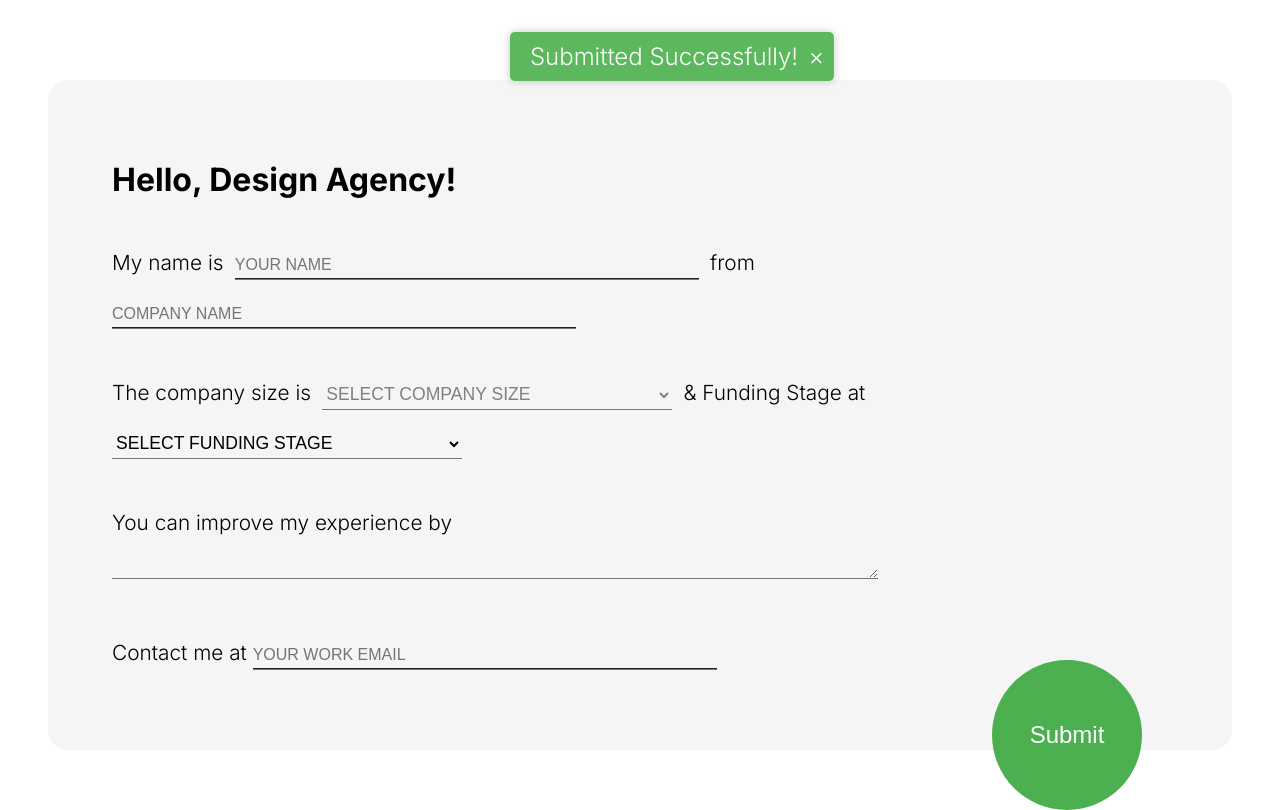
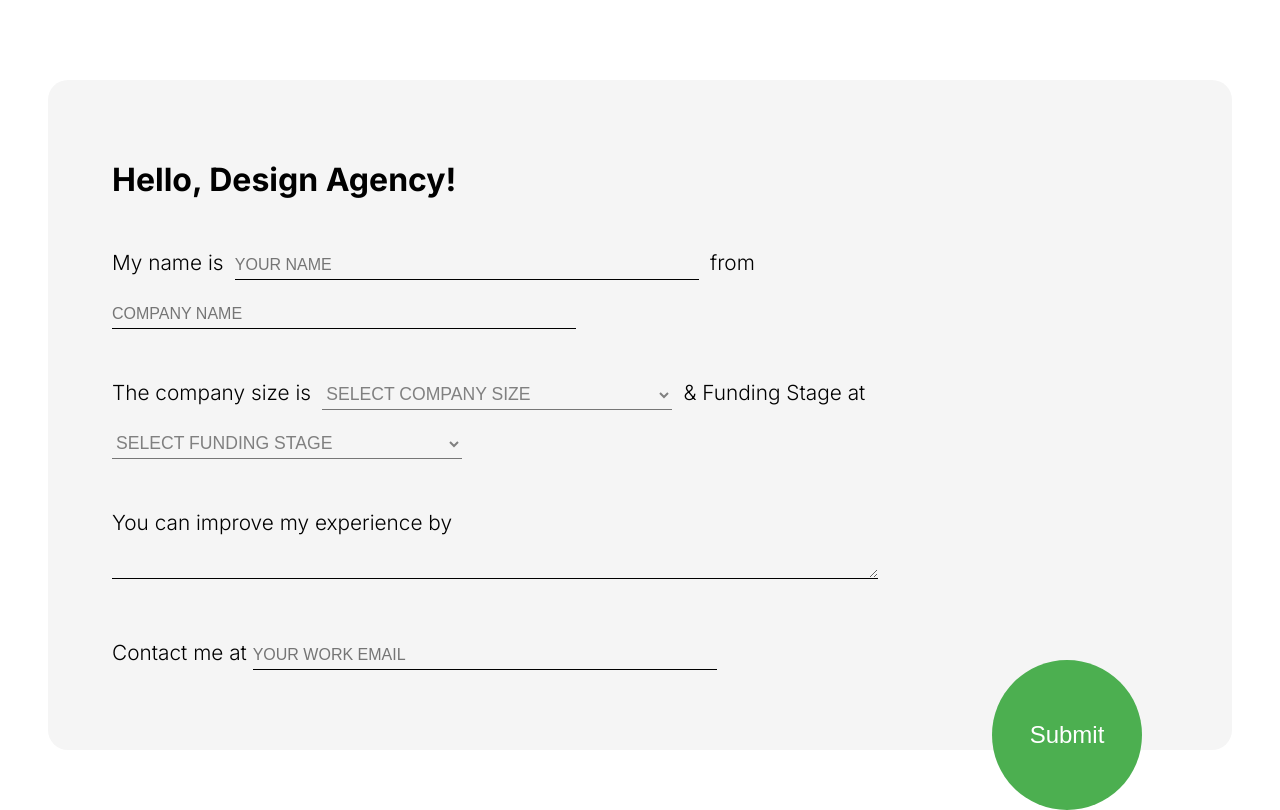
Before and after one commit to Ikwemogena/forms-check-learn, a plain HTML site: page index.html in a window 1280 px wide. Drawn offline with Linux system fonts and the light colour scheme.

Commit message:
border styling fixes

```diff
--- a/index.html
+++ b/index.html
@@ -46,8 +46,8 @@
             </select>
 
             <label for="">& Funding Stage at</label>
-            <select name="fundingStage" id="fundingStage">
-              <option value="">SELECT FUNDING STAGE</option>
+            <select name="fundingStage" id="fundingStage" required>
+              <option value="" disabled selected hidden>SELECT FUNDING STAGE</option>
               <option value="Under ₦100k">Under ₦100k</option>
               <option value="₦100k-₦500k">₦100k - ₦500k</option>
               <option value="₦500k-₦1m">₦500k - ₦1m</option>
@@ -72,7 +72,7 @@
         </form>
 
         <!-- toast notif -->
-      <div id="notification" class="notification success show">
+      <div id="notification" class="notification success">
           <div class="message">Submitted Successfully!</div>
           <div class="close-btn">&times;</div>
       </div>
--- a/style.css
+++ b/style.css
@@ -53,6 +53,7 @@ input, textarea {
     border-right-style: hidden;
     border-left-style: hidden;
     border-bottom-style: groove;
+    border-bottom: 1px solid black;
 }
 
 select {
@@ -64,6 +65,7 @@ select {
     border-right-style: hidden;
     border-left-style: hidden;
     border-bottom-style: groove;
+
 }
 
 input::placeholder {
@@ -178,7 +180,6 @@ textarea {
         font-size: 1.3rem;
     }
 
-
     input, select, textarea {
         width: 100%;
         font-size: 1rem;
```
